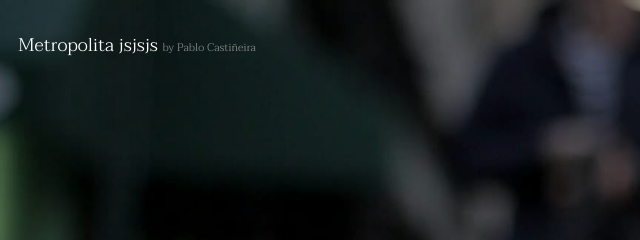
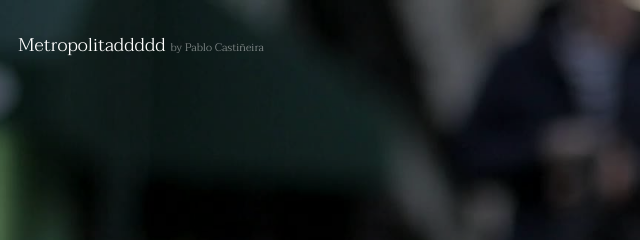
Before and after one commit to pacasne/REP_04_METROPOLITA, a plain HTML site: page index.html in a window 1280 px wide. Shown: the top 240 px of the page, 0-640 px from the left. Drawn offline with Linux system fonts and the light colour scheme.

Commit message:
Update index.html

```diff
--- a/index.html
+++ b/index.html
@@ -17,7 +17,7 @@
 
 	<!-- Header -->
 	<header id="header" class="alt">
-		<div class="logo"><a href="index.html">Metropolita jsjsjs <span>by Pablo Castiñeira</span></a></div>
+		<div class="logo"><a href="index.html">Metropolitaddddd <span>by Pablo Castiñeira</span></a></div>
 		<a href="#menu" class="toggle"><span>Menu</span></a>
 	</header>
 
```
